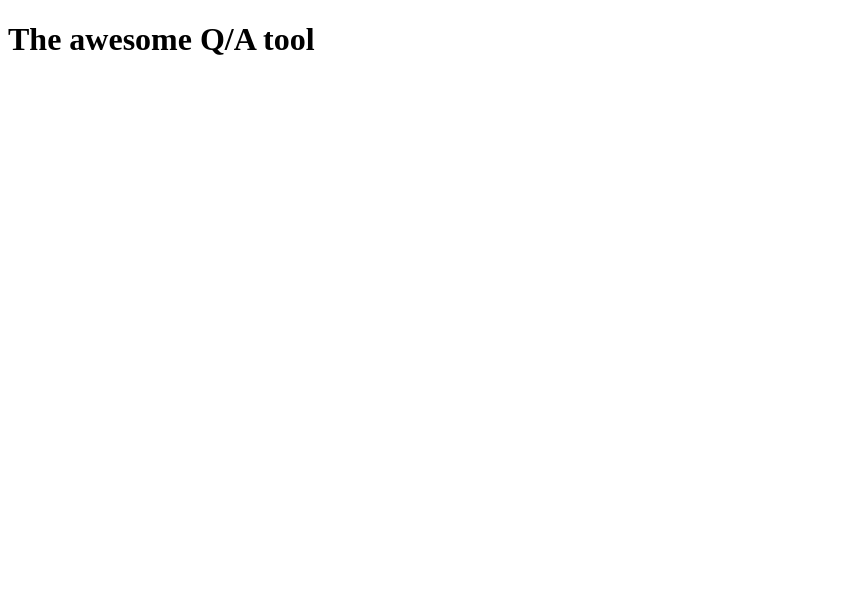
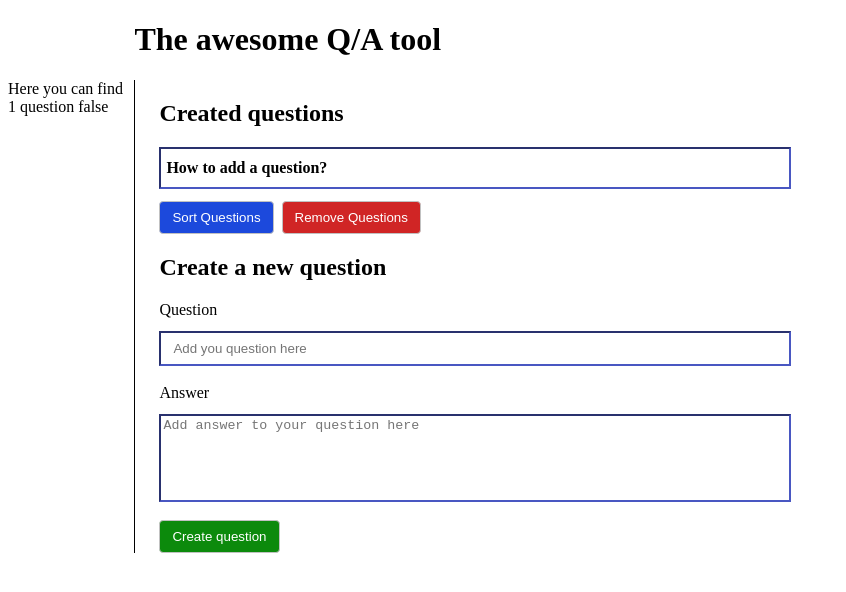
Before and after one commit to EmilisSm/QA-react-typescript, a React app: page / in a window 1280 px wide. Shown: the top 592 px of the page, without its empty margins (0-846 px from the left). Built offline with nearby package versions, Linux system fonts and the light colour scheme.

Commit message:
App functionality and styling

```diff
--- a/src/App.tsx
+++ b/src/App.tsx
@@ -1,3 +1,124 @@
+import { SetStateAction, useState } from 'react';
+import { v4 as uuidv4 } from 'uuid';
+import './style.css';
+
+interface QuestionObject {
+  id: string;
+  question: string;
+  answer: string;
+}
+
 export const App = () => {
-  return <h1>The awesome Q/A tool</h1>;
+  const [question, setQuestion] = useState('');
+  const [answer, setAnswer] = useState('');
+  const [questionList, setQuestionsList] = useState<Array<QuestionObject>>([
+    {
+      id: uuidv4(),
+      question: 'How to add a question?',
+      answer: 'Answer to a question?',
+    },
+  ]);
+
+  const handleSubmit = (e: React.SyntheticEvent) => {
+    e.preventDefault();
+    const newQuestion = { id: uuidv4(), question, answer };
+    setQuestionsList([...questionList, newQuestion]);
+    setQuestion('');
+    setAnswer('');
+  };
+
+  const triggerAnswer = (index: number) => {
+    const el = document.querySelectorAll<HTMLElement>('.answer')[index];
+    if (el.style.display === 'none' || !el.style.display) {
+      el.style.display = 'block';
+    } else {
+      el.style.display = 'none';
+    }
+  };
+
+  return (
+    <>
+      <header>
+        <h1>The awesome Q/A tool</h1>
+      </header>
+      <main>
+        <section>
+          {`Here you can find ${questionList.length} question ${
+            questionList.length !== 1 && 's'
+          }`}
+        </section>
+        <section>
+          <h2>Created questions</h2>
+          {questionList.length ? (
+            questionList.map((item, index) => (
+              <div
+                tabIndex={index}
+                role="button"
+                key={item.id}
+                className="question-box"
+                onClick={() => triggerAnswer(index)}
+                onKeyPress={() => triggerAnswer(index)}
+              >
+                <div className="question">{item.question}</div>
+                <div className="answer">{item.answer}</div>
+              </div>
+            ))
+          ) : (
+            <div className="question-box no-question">No question added.</div>
+          )}
+          <button
+            className="btn-sort"
+            onClick={() =>
+              setQuestionsList([
+                ...[...questionList].sort(
+                  (a: QuestionObject, b: QuestionObject) =>
+                    a.question.localeCompare(b.question)
+                ),
+              ])
+            }
+          >
+            Sort Questions
+          </button>
+          <button className="btn-remove" onClick={() => setQuestionsList([])}>
+            Remove Questions
+          </button>
+          <h2>Create a new question</h2>
+          <form onSubmit={handleSubmit}>
+            <div className="input-wrapper">
+              <label htmlFor="question">Question</label>
+              <input
+                id="question"
+                type="text"
+                placeholder="Add you question here"
+                value={question}
+                onChange={(e) => setQuestion(e.target.value)}
+                required
+              />
+            </div>
+            <br />
+
+            <div className="input-wrapper">
+              <label htmlFor="answer">Answer</label>
+              <textarea
+                id="answer"
+                name="answer"
+                placeholder="Add answer to your question here"
+                value={answer}
+                onChange={(e: { target: { value: SetStateAction<string> } }) =>
+                  setAnswer(e.target.value)
+                }
+                required
+              />
+            </div>
+
+            <br />
+
+            <button className="btn-submit" type="submit">
+              Create question
+            </button>
+          </form>
+        </section>
+      </main>
+    </>
+  );
 };
--- /dev/null
+++ b/src/style.css
@@ -0,0 +1,89 @@
+section:first-of-type {
+  padding-bottom: 24px;
+  border-bottom: 1px solid;
+}
+
+header {
+  text-align: center;
+}
+
+input {
+  padding: 8px 12px;
+  border-color: rgb(73, 87, 194);
+}
+
+textarea {
+  resize: none;
+  height: 80px;
+  border: 2px inset rgb(73, 87, 194);
+}
+
+label {
+  margin-bottom: 12px;
+}
+
+.question-box {
+  border: 2px inset rgb(73, 87, 194);
+  padding: 10px 5px;
+  margin: 12px 0;
+}
+
+.no-question {
+  color: rgb(208, 37, 37);
+}
+
+.question {
+  font-weight: bold;
+}
+
+.answer {
+  display: none;
+}
+
+.input-wrapper {
+  display: flex;
+  flex-direction: column;
+}
+
+button {
+  padding: 8px 12px;
+  border: 1px solid rgb(193 193 193);
+  border-radius: 4px;
+  margin-right: 8px;
+  color: rgb(255, 255, 255);
+}
+
+.btn-sort {
+  background-color: rgb(28, 73, 220);
+}
+
+.btn-remove {
+  background-color: rgb(208, 37, 37);
+}
+
+.btn-submit {
+  background-color: rgb(12, 138, 12);
+}
+
+@media only screen and (min-width: 800px) {
+  header {
+    margin-left: 10%;
+    text-align: left;
+  }
+
+  main {
+    display: flex;
+    flex-direction: row;
+  }
+
+  section:first-of-type {
+    width: 10%;
+    border-right: 1px solid;
+    border-bottom: none;
+  }
+
+  section:nth-of-type(2n) {
+    margin-left: 24px;
+    width: 50%;
+  }
+}
```
